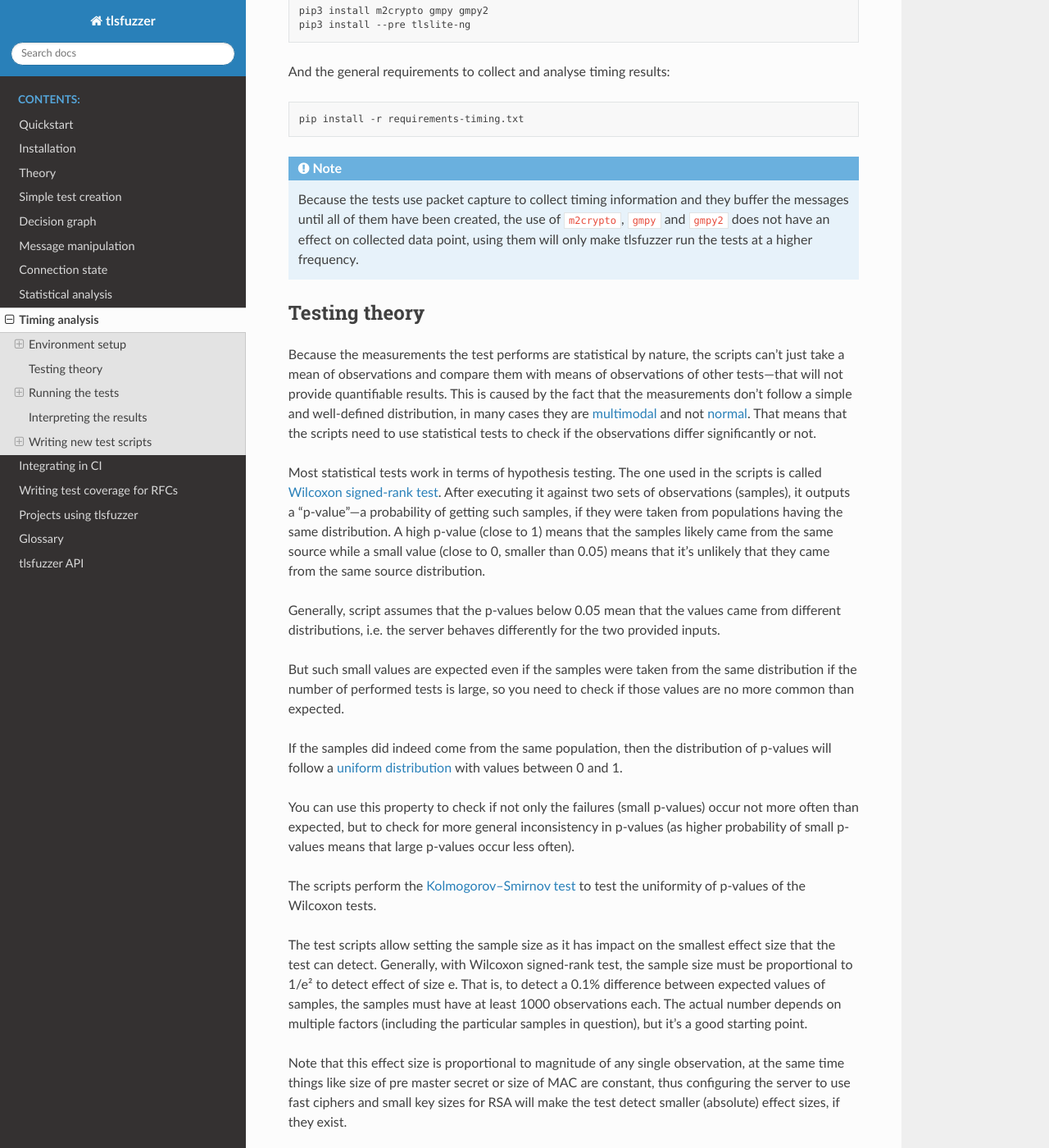
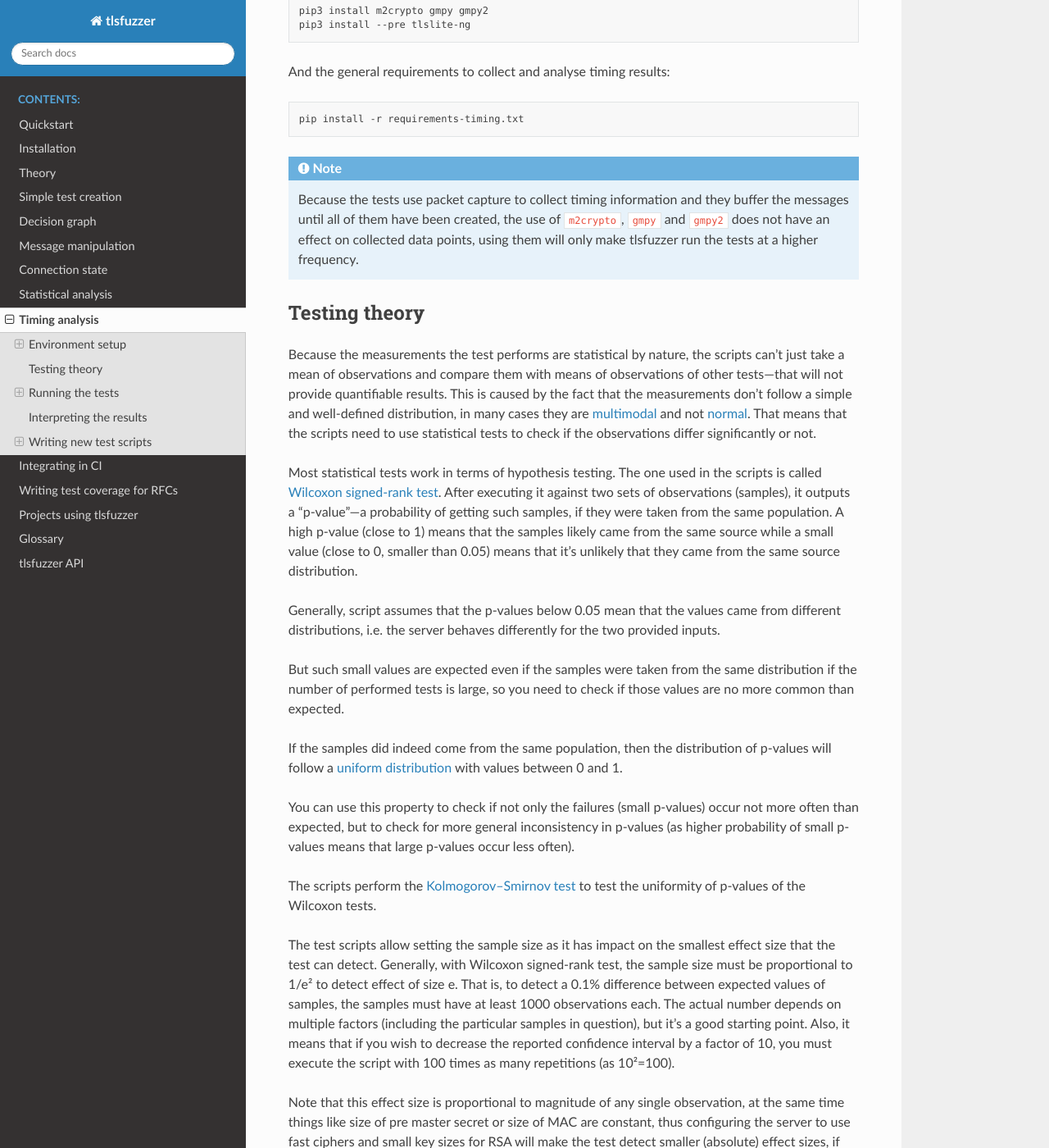
Before and after one commit to tlsfuzzer/tlsfuzzer, a Sphinx documentation site: the page built from docs/source/timing-analysis.rst, in a window 1280 px wide and 1400 px high, scrolled down 1600 px. Shown: the whole window at 82% size. Built offline with Sphinx 7.4.7 and the Read the Docs theme 2.0.0, drawn with Linux system fonts in a browser that asks for light colours; formulas are drawn with MathJax 3; some of the changed text lies outside the part shown.

Commit message:
document the changes

```diff
--- a/docs/source/timing-analysis.rst
+++ b/docs/source/timing-analysis.rst
@@ -99,7 +99,7 @@ And the general requirements to collect and analyse timing results:
    Because the tests use packet capture to collect timing information and
    they buffer the messages until all of them have been created, the use
    of ``m2crypto``, ``gmpy`` and ``gmpy2`` does not have an effect on collected
-   data point, using them will only make tlsfuzzer run the tests at a higher
+   data points, using them will only make tlsfuzzer run the tests at a higher
    frequency.
 
 Testing theory
@@ -122,7 +122,7 @@ The one used in the scripts is called
 <https://en.wikipedia.org/wiki/Wilcoxon_signed-rank_test>`_.
 After executing it against two sets of observations (samples), it outputs
 a "p-value"—a probability of getting such samples, if they were taken from
-populations having the same distribution.
+the same population.
 A high p-value (close to 1) means that the samples likely came from the
 same source while a small value (close to 0, smaller than 0.05) means
 that it's unlikely that they came from the same source distribution.
@@ -159,6 +159,9 @@ That is, to detect a 0.1% difference between expected values of samples, the
 samples must have at least 1000 observations each.
 The actual number depends on multiple factors (including the particular
 samples in question), but it's a good starting point.
+Also, it means that if you wish to decrease the reported confidence interval
+by a factor of 10, you must execute the script with 100 times as many
+repetitions (as 10²=100).
 
 Note that this effect size is proportional to magnitude of any single
 observation, at the same time things like size of pre master secret
@@ -366,9 +369,16 @@ slower than another set by 10%), then you can also use the generated
 ``box_plot.png`` graph.
 For small differences with large sample sizes, the differences will be
 statistically detectable, even if not obvious from from the box plot.
+You can use the ``conf_interval_plot.png`` graph to see the average difference
+between samples and the first sample together with the 95% confidence
+interval for them.
 
-Using R you can also generate a graph with median of differences between
-samples, but note that this will take about an hour for 21 tests and
+The script prints the numerical value for confidence interval for mean and
+median for differences of the pair of two most dissimilar probes.
+It also writes it to the ``report.txt`` file.
+
+Using R you can also manually generate ``conf_interval_plot.png`` graph,
+but note that this will take about an hour for 21 tests and
 samples with 1 million observations each on a 4 core/8 thread 2GHz CPU:
 
 .. code::
```
Also changed, not shown: other parts of docs/source/timing-analysis.rst (+2 -2 lines).
